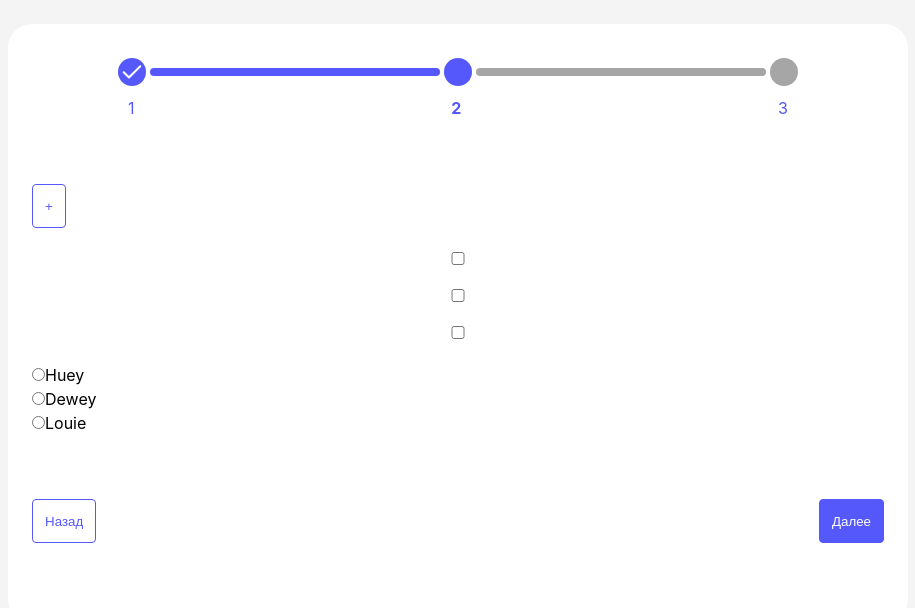
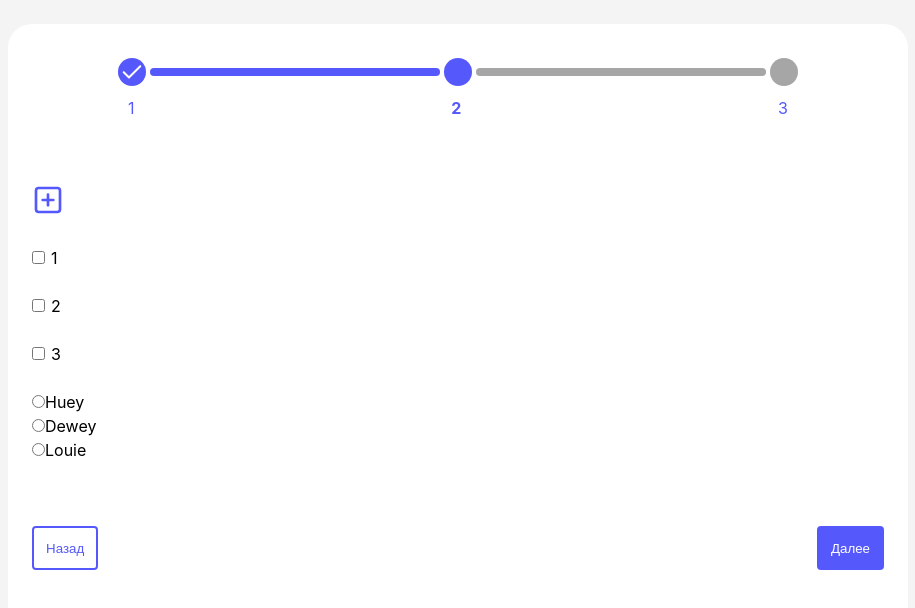
Before and after one commit to KillReal63/RegForm, a React (Vite) app: page /advantages in a window 1280 px wide. Shown: the top 608 px of the page, without its empty margins (182-1097 px from the left). Built offline with nearby package versions, Linux system fonts and the light colour scheme.

Commit message:
add fields array

```diff
--- a/src/Components/Pages/Checkbox/Checkbox.tsx
+++ b/src/Components/Pages/Checkbox/Checkbox.tsx
@@ -8,15 +8,22 @@ const Checkbox = ({ options, control, name }) => {
   });
   const [value, setValue] = useState(field.value || []);
 
+  // console.log(control, 'control');
+
+  // console.log(field, 'field');
+
+  // console.log(value, 'value');
+
   return (
     <>
       {options.map((option, index) => (
+        <label key={index}>
           <input
             onChange={(e) => {
               const valueCopy = [...value];
 
               // update checkbox value
-            valueCopy[index] = e.target.checked ? e.target.value : null;
+              valueCopy[index] = e.target.checked ? e.target.value : '';
 
               // send data to react hook form
               field.onChange(valueCopy);
@@ -24,11 +31,16 @@ const Checkbox = ({ options, control, name }) => {
               // update local state
               setValue(valueCopy);
             }}
+            style={{
+              marginRight: 6,
+            }}
             key={option}
             type='checkbox'
             checked={value.includes(option)}
             value={option}
           />
+          {option}
+        </label>
       ))}
     </>
   );
--- /dev/null
+++ b/src/Components/Pages/FieldArray/FieldArray.module.css
@@ -0,0 +1,5 @@
+.fields_array {
+  width: 336px;
+  display: flex;
+  align-items: center;
+}
--- a/src/Components/Pages/FieldArray/FieldArray.tsx
+++ b/src/Components/Pages/FieldArray/FieldArray.tsx
@@ -1,35 +1,84 @@
-import { useState } from 'react';
-import { useController, useFieldArray } from 'react-hook-form';
-import Button from '../../../ui/Button/Button';
+import { Control, useFieldArray, useForm } from 'react-hook-form';
+import styles from './FieldArray.module.css';
 import Input from '../../../ui/Input/Input';
 
-const FieldArray = ({ control, register }) => {
+const FieldArray = ({ control }: { control: Control }) => {
   const { fields, append, remove } = useFieldArray({
     control,
-    name: 'test',
+    name: 'field-array',
   });
 
-  const { field } = useController({
-    control,
-    name,
-  });
-  const [value, setValue] = useState(field.value || []);
+
 
   return (
     <div>
-      <div>
-        {fields.map((field, index) => (
-          <div key={index}>
-            <Input
-              key={field.id}
-              placeholder='Placeholder'
-              {...register(`test.${index}.value`)}
-            />
-            <Button onClick={() => remove()}>Удалить</Button>
-          </div>
-        ))}
-      </div>
-      <Button onClick={() => append({ value: '123' })}>+</Button>
+      {fields.map((field, index) => (
+        <div className={styles.fields_array}>
+          <input
+            key={field.id}
+            name={`field-array[${index}].value`}
+            placeholder='Placehoder'
+          />
+          <button
+            type='button'
+            style={{
+              background: 'none',
+              border: 'none',
+              marginLeft: 16,
+              cursor: 'pointer',
+            }}
+            onClick={() => remove(index)}
+          >
+            <svg
+              xmlns='http://www.w3.org/2000/svg'
+              viewBox='0 0 24 24'
+              width='20'
+              height='20'
+              className='main-grid-item-icon'
+              fill='none'
+              stroke='currentColor'
+              strokeLinecap='round'
+              strokeLinejoin='round'
+              strokeWidth='2'
+            >
+              <polyline points='3 6 5 6 21 6' />
+              <path d='M19 6v14a2 2 0 0 1-2 2H7a2 2 0 0 1-2-2V6m3 0V4a2 2 0 0 1 2-2h4a2 2 0 0 1 2 2v2' />
+              <line x1='10' x2='10' y1='11' y2='17' />
+              <line x1='14' x2='14' y1='11' y2='17' />
+            </svg>
+          </button>
+        </div>
+      ))}
+      <button
+        style={{
+          background: 'none',
+          border: 'none',
+          cursor: 'pointer',
+        }}
+        type='button'
+        onClick={() =>
+          append({
+            name: '',
+          })
+        }
+      >
+        <svg
+          xmlns='http://www.w3.org/2000/svg'
+          viewBox='0 0 24 24'
+          width='32'
+          height='32'
+          className='main-grid-item-icon'
+          fill='none'
+          stroke='#5558FA'
+          strokeLinecap='round'
+          strokeLinejoin='round'
+          strokeWidth='2'
+        >
+          <rect height='18' rx='2' ry='2' width='18' x='3' y='3' />
+          <line x1='12' x2='12' y1='8' y2='16' />
+          <line x1='8' x2='16' y1='12' y2='12' />
+        </svg>
+      </button>
     </div>
   );
 };
--- a/src/pages/Advantages/Advantages.module.css
+++ b/src/pages/Advantages/Advantages.module.css
@@ -3,7 +3,7 @@
   flex-direction: column;
   align-items: center;
   width: 900px;
-  background-color: #FFFFFF;
+  background-color: #ffffff;
   border-radius: 24px;
   padding: 24px 24px 0 24px;
   margin-top: 24px;
--- a/src/pages/Advantages/Advantages.tsx
+++ b/src/pages/Advantages/Advantages.tsx
@@ -7,24 +7,26 @@ import { useForm } from 'react-hook-form';
 import { useNavigate } from 'react-router-dom';
 
 const Advantages = () => {
-  const { control, register } = useForm();
+  const { control, handleSubmit } = useForm();
+
   const navigate = useNavigate();
 
-  const onClick = (variant: string) => {
-    if (variant === 'forward') {
-      navigate('/about');
-    } else {
-      navigate(-1);
-    }
+  const onSubmit = (data: unknown) => {
+    console.log(data, 'data');
+    navigate('/about');
+  };
+
+  const handleNextClick = () => {
+    handleSubmit(onSubmit)();
   };
 
   return (
     <div className={styles.main}>
       <FormStepper variant='secondary' />
       <form className={styles.form}>
-        <FieldArray control={control} register={register} />
+        <FieldArray control={control} />
         <Checkbox
-          options={['a', 'b', 'c']}
+          options={['1', '2', '3']}
           control={control}
           name='controlled'
         />
@@ -46,10 +48,10 @@ const Advantages = () => {
         </div>
       </form>
       <div className={styles.footer}>
-        <Button variant='back' onClick={() => onClick('back')}>
+        <Button variant='back' onClick={() => navigate(-1)}>
           Назад
         </Button>
-        <Button variant='forward' onClick={() => onClick('forward')}>
+        <Button type='submit' variant='forward' onClick={handleNextClick}>
           Далее
         </Button>
       </div>
--- a/src/ui/Button/Button.module.css
+++ b/src/ui/Button/Button.module.css
@@ -3,7 +3,7 @@
   min-height: 44px;
   gap: 8px;
   padding: 12px;
-  border: 1.5px solid #5558fa;
+  border: 2px solid #5558fa;
   color: #5558fa;
   border-radius: 4px;
   background-color: transparent;
--- a/src/ui/Button/Button.tsx
+++ b/src/ui/Button/Button.tsx
@@ -2,22 +2,24 @@ import { FC, PropsWithChildren } from 'react';
 import styles from './Button.module.css';
 
 interface Props {
-  onClick?: () => void;
+  onClick: () => void;
   variant?: string;
-  type?: string;
+  type?: 'button' | 'submit' | 'reset' | undefined;
 }
 
 const Button: FC<PropsWithChildren<Props>> = ({
   children,
   onClick,
   variant,
+  type,
 }) => {
   return (
     <button
+      type={type}
       className={` ${styles.button} ${
         variant === 'forward' ? styles.button_forward : styles.button_back
       }`}
-      onClick={() => onClick()}
+      onClick={onClick}
     >
       {children}
     </button>
--- a/src/ui/Input/Input.module.css
+++ b/src/ui/Input/Input.module.css
@@ -1,4 +1,5 @@
 .input {
+  width: 100%;
   max-width: 400px;
   height: 44px;
   border: 1px solid #00000029;
--- a/src/ui/Input/Input.tsx
+++ b/src/ui/Input/Input.tsx
@@ -2,13 +2,19 @@ import { FC } from 'react';
 import styles from './Input.module.css';
 
 interface IProps {
+  name?: string;
   placeholder: string;
   type?: string;
 }
 
-const Input: FC<IProps> = ({ placeholder, ...props }) => {
+const Input: FC<IProps> = ({ placeholder, name, ...props }) => {
   return (
-    <input className={styles.input} placeholder={placeholder} {...props} />
+    <input
+      className={styles.input}
+      placeholder={placeholder}
+      name={name}
+      {...props}
+    />
   );
 };
 
```
Lines whose indentation alone changed are shown as unchanged.
